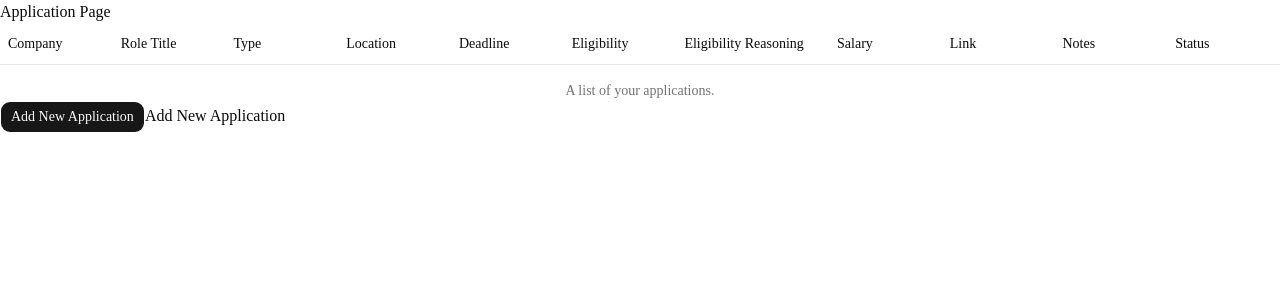
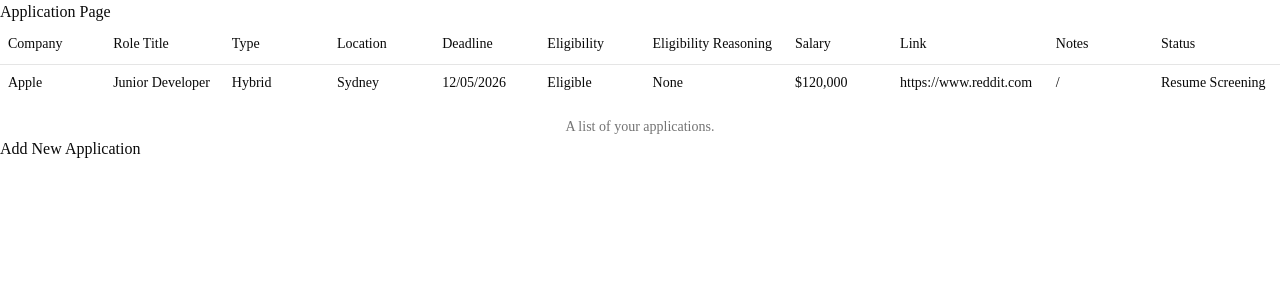
Before and after one commit to mmed3091/JobTrack, a Next.js app: page /applications in a window 1280 px wide. Shown: the top 300 px of the page. Built offline with nearby package versions, Linux system fonts and the light colour scheme.

Commit message:
add list all applications on applications page feature

```diff
--- a/app/applications/page.tsx
+++ b/app/applications/page.tsx
@@ -15,7 +15,6 @@ export default function Page() {
       <p>Application Page</p>
       <ApplicationsTable/>
       <div>
-            <Button>Add New Application</Button>
             <Link href="/applications/create">Add New Application</Link>
        </div>
 
--- a/components/features/applications-table.tsx
+++ b/components/features/applications-table.tsx
@@ -7,6 +7,7 @@ import {
   TableHeader,
   TableRow,
 } from "@/components/ui/table"
+import applications from "@/data/applications.json";
 
 const columnHeader = [
     "Company",
@@ -30,12 +31,21 @@ export default function ApplicationsTable() {
         <TableCaption>A list of your applications.</TableCaption>
         <TableHeader>
           <TableRow>
-              {columnHeader.map( (ch) => (
-                  <TableHead className="w-[100px]" key={ch}>{ch}</TableHead>
+            {columnHeader.map((ch) => (
+              <TableHead className="w-[100px]" key={ch}>
+                {ch}
+              </TableHead>
             ))}
           </TableRow>
         </TableHeader>
         <TableBody>
+          {applications.applications.map((app) =>
+          <TableRow>
+            {Object.entries(app).map(([key, value]) => (
+                <TableCell className={key}>{value}</TableCell>
+            ))}
+            </TableRow>
+          )}
           {/*<TableRow>
               <TableCell className="font-medium">INV001</TableCell>
               <TableCell>Paid</TableCell>
--- /dev/null
+++ b/data/applications.json
@@ -0,0 +1,17 @@
+{
+  "applications": [
+    {
+      "company": "Apple",
+      "roleTitle": "Junior Developer",
+      "type": "Hybrid",
+      "location": "Sydney",
+      "deadline": "12/05/2026",
+      "eligibility": "Eligible",
+      "eligibilityReasoning": "None",
+      "salary": "$120,000",
+      "link": "https://www.reddit.com",
+      "notes": "/",
+      "status": "Resume Screening"
+    }
+  ]
+}
```
Lines whose indentation alone changed are shown as unchanged.
